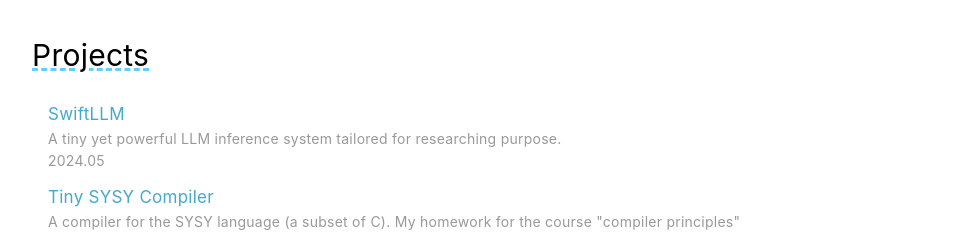
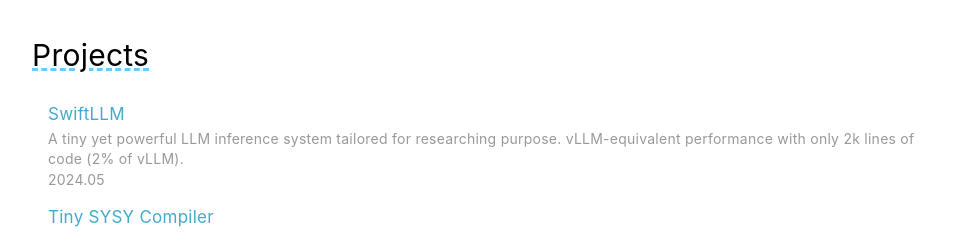
Before and after one commit to interestingLSY/interestingLSY.github.io, a Vue app: page / in a window 1280 px wide. Shown: the part 1900-2132 px from the top of the page, without its empty margins (140-1114 px from the left). Built offline with nearby package versions, Linux system fonts and the light colour scheme.

Commit message:
Update description of SwiftLLM

```diff
--- a/src/data/projects.ts
+++ b/src/data/projects.ts
@@ -8,7 +8,7 @@
 const projects: Project[] = [
 	{
 		name: "SwiftLLM",
-		description: "A tiny yet powerful LLM inference system tailored for researching purpose.",
+		description: "A tiny yet powerful LLM inference system tailored for researching purpose. vLLM-equivalent performance with only 2k lines of code (2% of vLLM).",
 		time: "2024.05",
 		link: "https://github.com/interestingLSY/swiftLLM"
 	},
```
